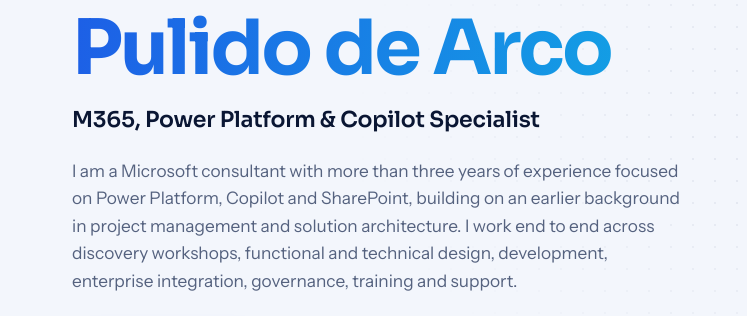
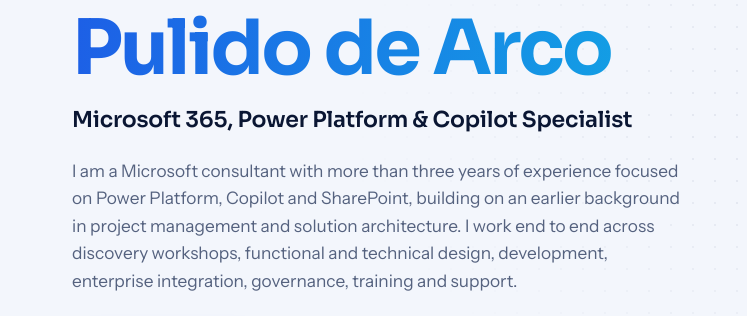
Before and after one commit to danieldarc13/danielpulidodearco, a plain HTML site: page index.html in a window 1280 px wide. Shown: the part 295-611 px from the top of the page, 0-747 px from the left. Drawn offline with Linux system fonts and the light colour scheme.

Commit message:
Adjust role

```diff
--- a/index.html
+++ b/index.html
@@ -394,7 +394,7 @@
         <div>
           <div class="status"><i></i><span><span data-i18n="location">Montreal, QC, Canada</span> · <span id="clock"></span></span></div>
           <h1>Daniel <span class="l2 grad">Pulido de Arco</span></h1>
-          <p class="role" data-i18n="heroRole">M365, Power Platform &amp; Copilot Specialist</p>
+          <p class="role" data-i18n="heroRole">Microsoft 365, Power Platform &amp; Copilot Specialist</p>
           <p class="lead" data-i18n="profileText"></p>
           <div class="cta">
             <a class="btn primary" href="#work"><span data-i18n="explore">Explore solutions</span><svg class="arr" viewBox="0 0 24 24" fill="none" stroke="currentColor" stroke-width="2" stroke-linecap="round" stroke-linejoin="round"><path d="M5 12h14M13 6l6 6-6 6"/></svg></a>
@@ -722,7 +722,7 @@
 
 /* ---------- first-person copy (overrides the original third-person strings) ---------- */
 const voice={
- en:{heroRole:'M365, Power Platform & Copilot Specialist',location:'Montreal, QC, Canada',profileText:'I am a Microsoft consultant with more than three years of experience focused on Power Platform, Copilot and SharePoint, building on an earlier background in project management and solution architecture. I work end to end across discovery workshops, functional and technical design, development, enterprise integration, governance, training and support.',
+ en:{heroRole:'Microsoft 365, Power Platform & Copilot Specialist',location:'Montreal, QC, Canada',profileText:'I am a Microsoft consultant with more than three years of experience focused on Power Platform, Copilot and SharePoint, building on an earlier background in project management and solution architecture. I work end to end across discovery workshops, functional and technical design, development, enterprise integration, governance, training and support.',
   statSol:'solutions & case studies I have delivered',statCert:'Microsoft certifications & applied skills I hold',statLang:'languages I work in',statTech:'technologies I have used in delivered projects',
   overviewKicker:'What I do',overviewTitle:'How I deliver across four solution domains',overviewLead:'My work spans applications, AI, Microsoft 365, integration, migration and architecture. I treat these technologies as one toolkit rather than as separate specialties.',
   flowKicker:'My featured work',flowTitle:'Follow one of my solutions from first input to business result',flowLead:'Pick one of my featured projects. Each step lights up in the order the solution runs; select a step to pause on it.',
@@ -733,7 +733,7 @@
   outKicker:'The outcomes I aim for',outTitle:'What my solutions are designed to improve',
   techKicker:'My technology stack',techTitle:'The platforms and tools I work with',techLead:'I list a technology only if it is a platform, product, connector or language I have configured or built on in a delivered project. Methods such as ALM or prompt engineering appear in each case study instead. Select a technology to see the projects where I used it.',
   technologies:'Technologies I used',methods:'Methods & practices',openCase:'Open this case study'},
- fr:{heroRole:'Spécialiste M365, Power Platform et Copilot',location:'Montréal, QC, Canada',profileText:'Je suis consultant Microsoft et j’ai plus de trois ans d’expérience dédiée à Power Platform, Copilot et SharePoint, après un premier parcours en gestion de projets et en architecture de solutions. J’interviens de bout en bout : cadrage et ateliers, conception fonctionnelle et technique, développement, intégration aux systèmes d’entreprise, gouvernance, formation et support.',
+ fr:{heroRole:'Spécialiste Microsoft 365, Power Platform et Copilot',location:'Montréal, QC, Canada',profileText:'Je suis consultant Microsoft et j’ai plus de trois ans d’expérience dédiée à Power Platform, Copilot et SharePoint, après un premier parcours en gestion de projets et en architecture de solutions. J’interviens de bout en bout : cadrage et ateliers, conception fonctionnelle et technique, développement, intégration aux systèmes d’entreprise, gouvernance, formation et support.',
   statSol:'solutions et études de cas que j’ai livrées',statCert:'certifications et compétences appliquées Microsoft obtenues',statLang:'langues dans lesquelles je travaille',statTech:'technologies utilisées dans mes projets livrés',
   overviewKicker:'Ce que je fais',overviewTitle:'Ma façon de livrer dans quatre grands domaines',overviewLead:'Mon travail couvre les applications, l’IA, Microsoft 365, l’intégration, la migration et l’architecture. J’utilise ces technologies comme une seule boîte à outils plutôt que comme des spécialités isolées.',
   flowKicker:'Mes réalisations en vedette',flowTitle:'Suivez une de mes solutions, de la demande initiale au résultat d’affaires',flowLead:'Choisissez un de mes projets en vedette. Chaque étape s’allume dans l’ordre d’exécution; sélectionnez une étape pour vous y arrêter.',
@@ -744,7 +744,7 @@
   outKicker:'Les retombées que je vise',outTitle:'Ce que mes solutions cherchent à améliorer',
   techKicker:'Mes technologies',techTitle:'Les plateformes et outils avec lesquels je travaille',techLead:'Je n’inscris une technologie que s’il s’agit d’une plateforme, d’un produit, d’un connecteur ou d’un langage que j’ai configuré ou utilisé dans un projet livré. Les méthodes comme l’ALM ou l’ingénierie de prompts figurent plutôt dans chaque étude de cas. Sélectionnez une technologie pour voir les projets où je l’ai utilisée.',
   technologies:'Technologies utilisées',methods:'Méthodes et pratiques',openCase:'Voir cette étude de cas'},
- es:{heroRole:'Especialista en M365, Power Platform y Copilot',location:'Montreal, QC, Canadá',profileText:'Soy consultor Microsoft con más de tres años de experiencia enfocada en Power Platform, Copilot y SharePoint, después de una primera etapa profesional en gestión de proyectos y arquitectura de soluciones. Trabajo de extremo a extremo en talleres de descubrimiento, diseño funcional y técnico, desarrollo, integración empresarial, gobernanza, capacitación y soporte.',
+ es:{heroRole:'Especialista en Microsoft 365, Power Platform y Copilot',location:'Montreal, QC, Canadá',profileText:'Soy consultor Microsoft con más de tres años de experiencia enfocada en Power Platform, Copilot y SharePoint, después de una primera etapa profesional en gestión de proyectos y arquitectura de soluciones. Trabajo de extremo a extremo en talleres de descubrimiento, diseño funcional y técnico, desarrollo, integración empresarial, gobernanza, capacitación y soporte.',
   statSol:'soluciones y casos de estudio que he entregado',statCert:'certificaciones y habilidades aplicadas de Microsoft que tengo',statLang:'idiomas en los que trabajo',statTech:'tecnologías que he usado en proyectos entregados',
   overviewKicker:'Lo que hago',overviewTitle:'Cómo entrego soluciones en cuatro dominios',overviewLead:'Mi trabajo abarca aplicaciones, IA, Microsoft 365, integración, migración y arquitectura. Uso estas tecnologías como un solo conjunto de herramientas, no como especialidades aisladas.',
   flowKicker:'Mis proyectos destacados',flowTitle:'Sigue una de mis soluciones desde la primera solicitud hasta el resultado de negocio',flowLead:'Elige uno de mis proyectos destacados. Cada paso se ilumina en el orden en que funciona la solución; selecciona un paso para detenerte en él.',
```
